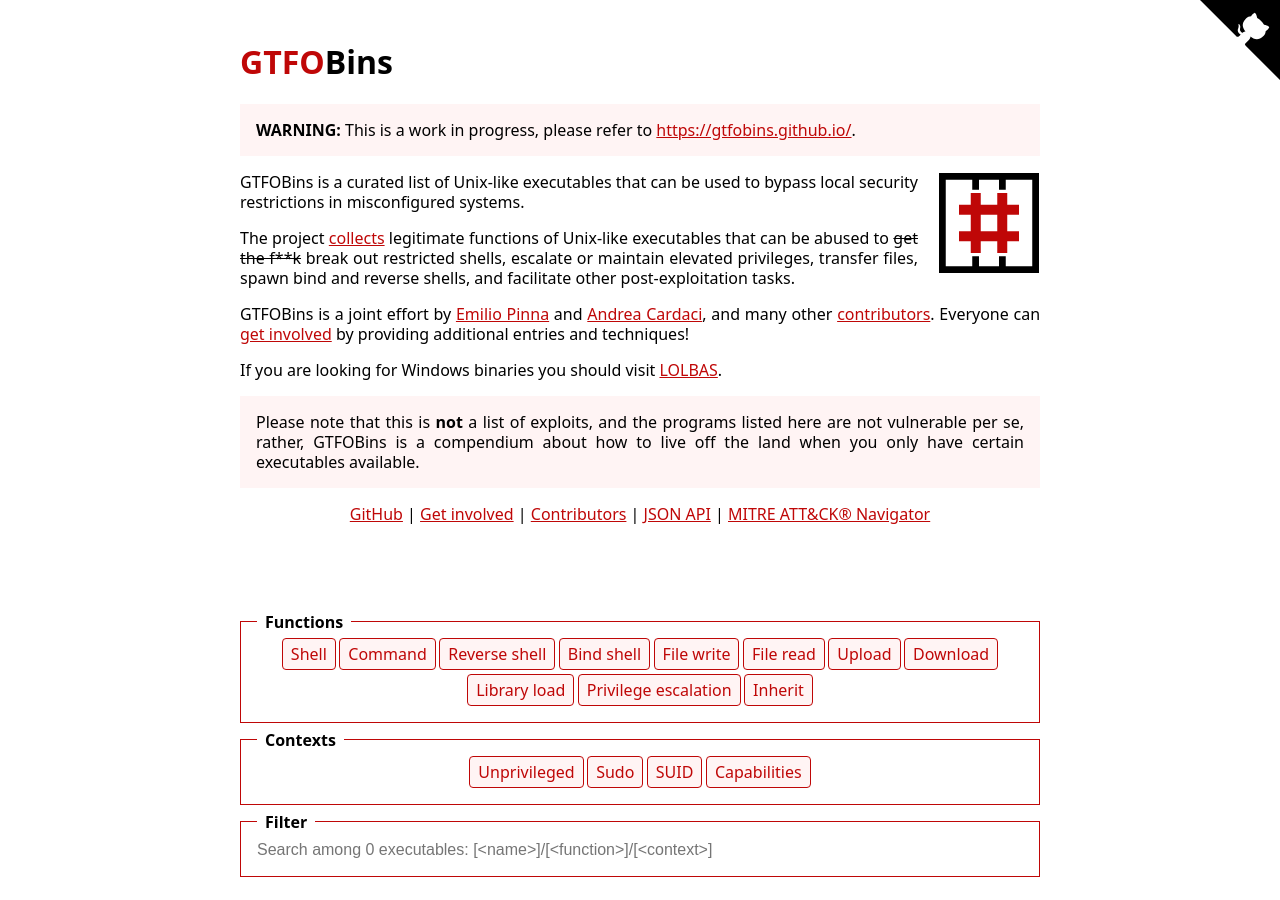
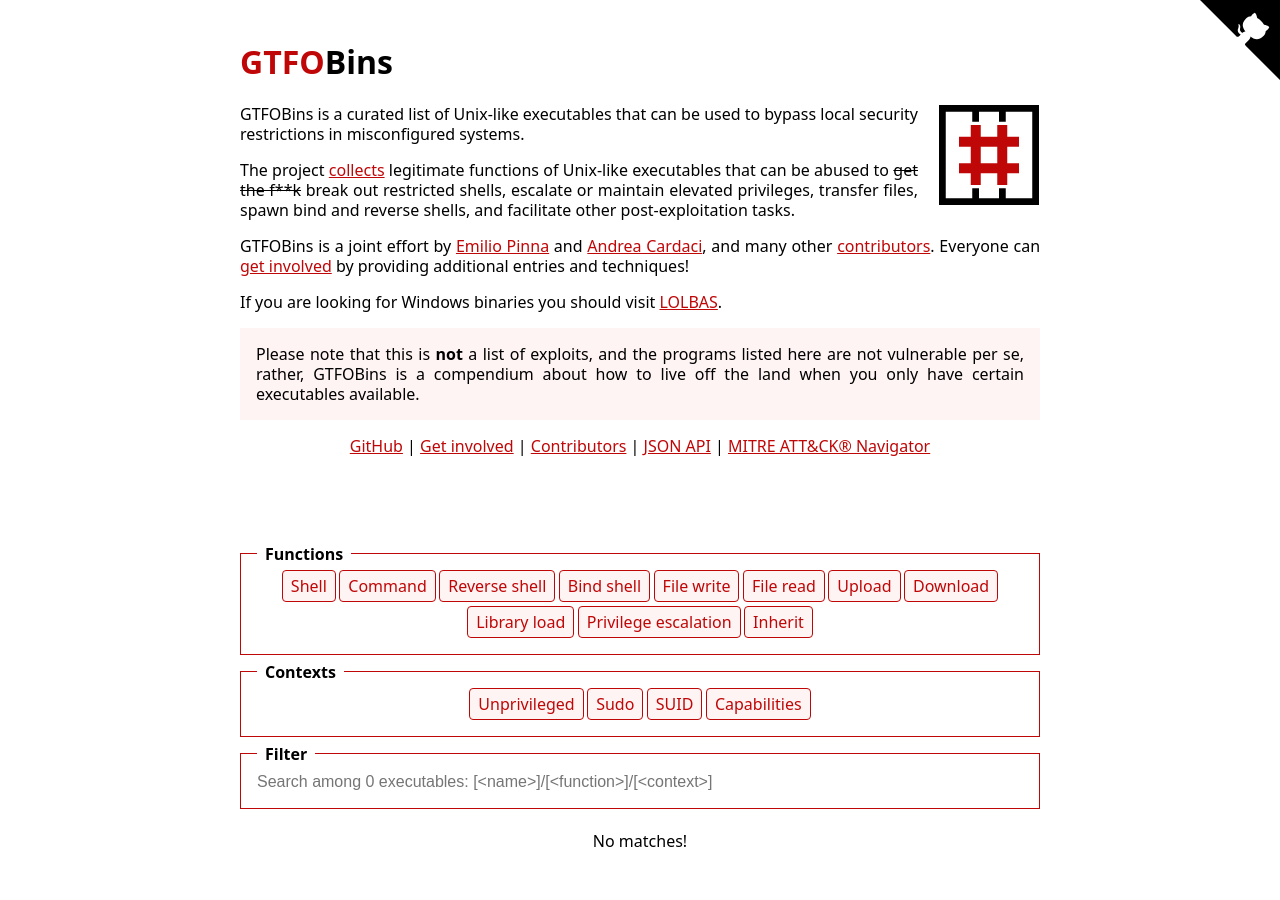
Before and after one commit to GTFOBins/GTFOBins.github.io, a Jekyll site: the page built from index.md, in a window 1280 px wide and 900 px high. Built offline with Jekyll 4.4.1, drawn with Linux system fonts in a browser that asks for light colours.

Commit message:
Drop the WIP notice in the homepage

```diff
--- a/index.md
+++ b/index.md
@@ -3,8 +3,6 @@ layout: page
 title: GTFOBins
 description: GTFOBins is a curated list of Unix-like executables that can be used to bypass local security restrictions in misconfigured systems.
 ---
-
-> **WARNING:** This is a work in progress, please refer to <https://gtfobins.github.io/>.
 
 ![GTFOBins logo]({{ '/assets/logo.png' | relative_url }}){:.logo}
 
```
